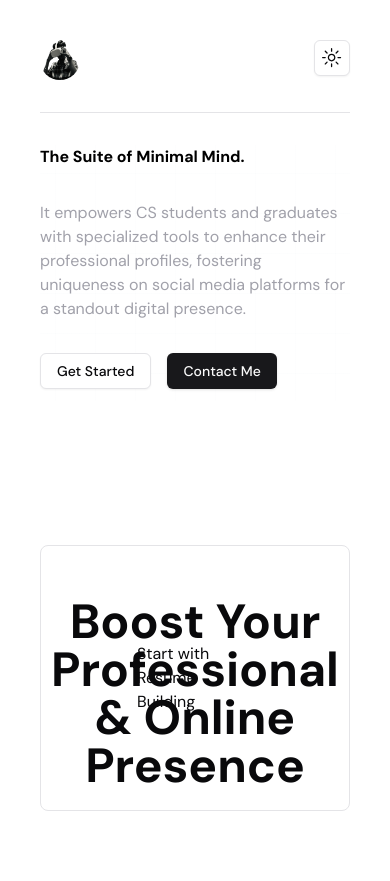
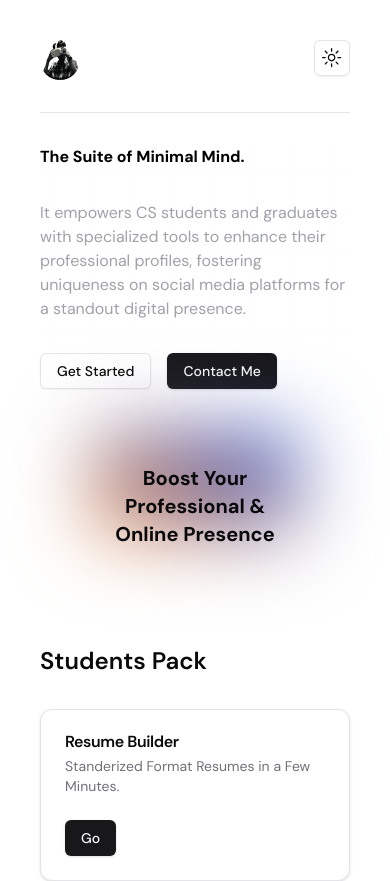
Before and after one commit to doubleA411/minimal-mind, a Next.js app: page / in a window 390 px wide. Shown: the top 881 px of the page. Built offline with nearby package versions, Linux system fonts and the light colour scheme.

Commit message:
key prop added

```diff
--- a/app/page.js
+++ b/app/page.js
@@ -63,20 +63,20 @@ export default function Home() {
         </div>
       </div>
 
-        <div className="mb-20 bg-gradient-to-tr from-orange-400 to-blue-700 lg:w-[650px] lg:h-[300px] blur-[120px]"></div>
-        <h1 className=" absolute top-1/2 left-1/2 mt-20  -translate-x-1/2 translate-y-1/2 text-5xl lg:w-[550px] text-center font-bold">Boost Your Professional & Online Presence  </h1>
+        <div className="mb-20 bg-gradient-to-tr from-orange-400 to-blue-700 w-[200px] h-[100px] lg:w-[650px] lg:h-[300px] blur-[40px] lg:blur-[120px]"></div>
+        <h1 className=" absolute top-1/2 left-1/2 lg:mt-20 text-xl   -translate-x-1/2 translate-y-1/2 lg:text-5xl lg:w-[550px] text-center font-bold">Boost Your Professional & Online Presence  </h1>
 
-    <div className="mb-20 p-24 border rounded-lg flex flex-col">
+    {/* <div className="mb-20 p-24 border rounded-lg flex flex-col">
       <p>Start with Resume Building</p>
 
-    </div>
+    </div> */}
 
 
       <div className=" flex flex-col gap-8 w-full">
         <p className=" font-semibold text-2xl">Students Pack</p>
         <div className=" flex flex-wrap gap-4 ">
           {projects.slice(0, 2).map((e) => (
-            <Projects title={e.title} desc={e.desc} link={e.link} />
+            <Projects key={e.title} title={e.title} desc={e.desc} link={e.link} />
           ))}
         </div>
       </div>
@@ -85,7 +85,7 @@ export default function Home() {
         <p className=" font-semibold text-2xl">Social Pack</p>
         <div className=" flex flex-wrap gap-4 ">
           {projects.slice(2, 4).map((e) => (
-            <Projects title={e.title} desc={e.desc} link={e.link} />
+            <Projects key={e.title} title={e.title} desc={e.desc} link={e.link} />
           ))}
         </div>
       </div>
```
